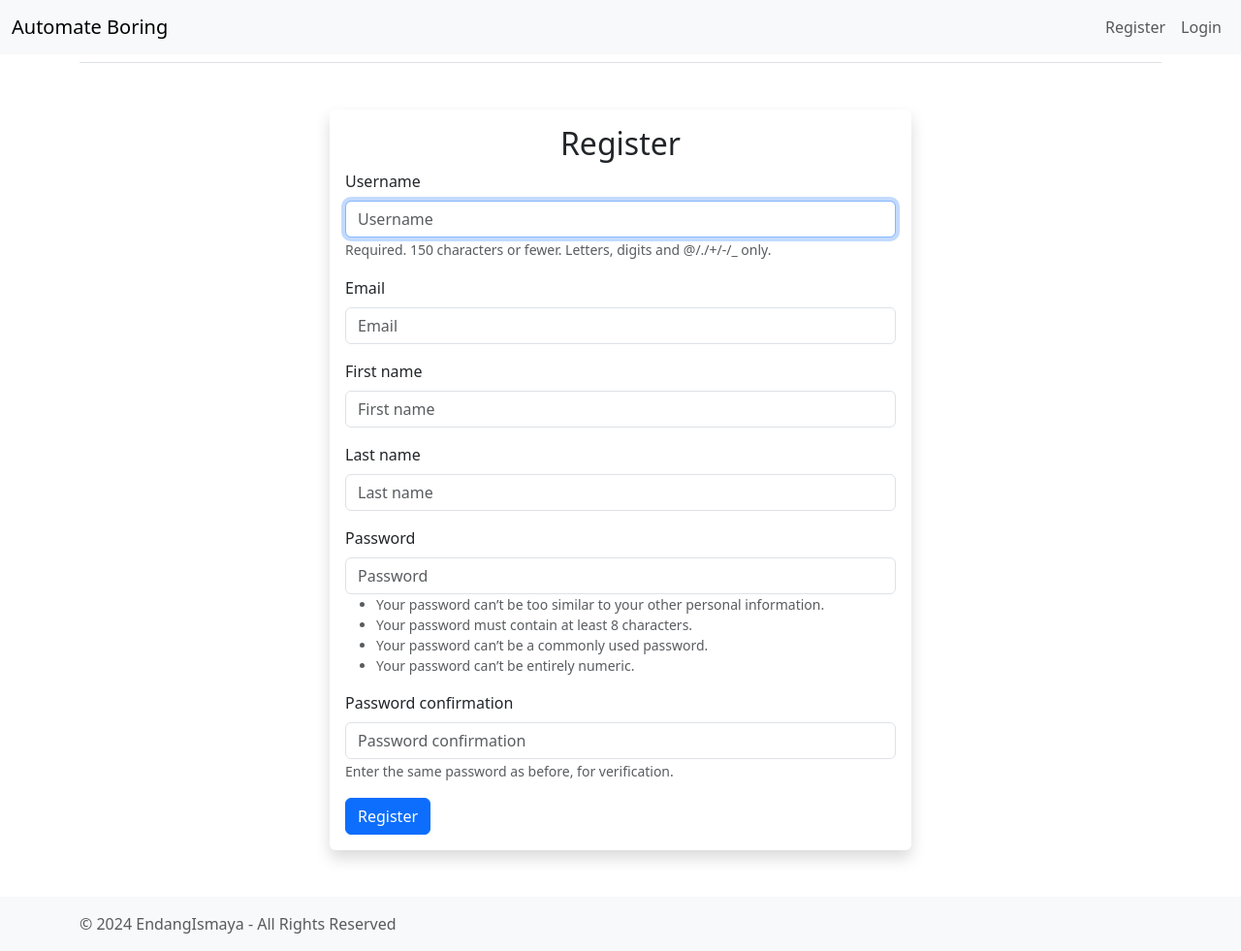
After one commit to endang-ismaya/dj-automate-boring-stuff, a Django app: page /register/ in a window 1280 px wide. The commit adds this page. Shown: the whole page at 97% size. Run offline with Django 5.2, Linux system fonts and the light colour scheme; parts of the project's set-up code (start-up, migrations or seed data) failed here and were passed over; some libraries are stand-ins or nearby versions.

Commit message:
Section 11: Login and Registration completed

```diff
--- /dev/null
+++ b/_prj/forms.py
@@ -0,0 +1,27 @@
+from django import forms
+from django.contrib.auth.forms import UserCreationForm
+from django.contrib.auth.models import User
+
+
+class RegistrationForm(UserCreationForm):
+    email = forms.EmailField(required=True, max_length=100)
+    first_name = forms.CharField(required=True)
+    last_name = forms.CharField(required=True)
+
+    class Meta:
+        model = User
+        fields = (
+            "username",
+            "email",
+            "first_name",
+            "last_name",
+            "password1",
+            "password2",
+        )
+
+
+    def clean_email(self):
+        email = self.cleaned_data.get('email')
+        if User.objects.filter(email__iexact=email).exists():
+            raise forms.ValidationError('This email address is already in use.')
+        return email
--- /dev/null
+++ b/_prj/helper.py
@@ -0,0 +1,5 @@
+def is_post(request):
+    return request.method == "POST"
+
+def is_get(request):
+    return request.method == "GET"
--- a/_prj/settings.py
+++ b/_prj/settings.py
@@ -141,9 +141,9 @@ DEFAULT_AUTO_FIELD = "django.db.models.BigAutoField"
 MEDIA_URL = "/media/"
 MEDIA_ROOT = os.path.join(BASE_DIR, "media")
 
-LOGIN_URL = "accounts:login"
+LOGIN_URL = "login"
 LOGIN_REDIRECT_URL = "index"
-LOGOUT_REDIRECT_URL = "accounts:login"
+LOGOUT_REDIRECT_URL = "login"
 
 
 
--- a/_prj/urls.py
+++ b/_prj/urls.py
@@ -9,6 +9,10 @@ urlpatterns = [
     path("admin/", admin.site.urls),
     path("dataentries/", include("app_dataentries.urls")),
     path("celery-test", views.celery_test, name="celery_test"),
-    path("", views.index, name="index")
+    path("", views.index, name="index"),
+    # Registration & Login urls
+    path('register/', views.register, name='register'),
+    path('login/', views.login, name='login'),
+    path('logout/', views.logout, name='logout'),
 ]
 urlpatterns += static(settings.MEDIA_URL, document_root=settings.MEDIA_ROOT)
--- a/_prj/views.py
+++ b/_prj/views.py
@@ -1,9 +1,11 @@
-import time
-
 from django.contrib import messages
-from django.http import HttpResponse
+from django.contrib.auth import login as auth_login
+from django.contrib.auth import logout as auth_logout
+from django.contrib.auth.forms import AuthenticationForm
 from django.shortcuts import redirect, render
 
+from _prj.forms import RegistrationForm
+from _prj.helper import is_post
 from app_dataentries.tasks import celery_test_task
 
 
@@ -18,3 +20,35 @@ def celery_test(request):
     celery_test_task.delay()
     messages.success(request, "Your Test have been implemented in the background.")
     return redirect("dataentries:index")
+
+
+def login(request):
+    """User Login View"""
+    if is_post(request):
+        form = AuthenticationForm(request, data=request.POST)
+        if form.is_valid():
+            auth_login(request, form.get_user())
+            return redirect('index')  # Redirect to wherever you want
+    else:
+        form = AuthenticationForm()
+    return render(request, 'login.html', {'form': form})
+
+
+def logout(request):
+    auth_logout(request)
+    return redirect('login')  # Redirect to login page after logout
+
+def register(request):
+    """User Registration View"""
+    if is_post(request):
+        form = RegistrationForm(request.POST)
+
+        if form.is_valid():
+            form.save()
+            messages.success(request, "Registration Successful")
+            return redirect("login")
+    else:
+        form = RegistrationForm()
+
+    context= {"form": form}
+    return render(request, "registration.html", context)
--- a/templates/includes/nav.html
+++ b/templates/includes/nav.html
@@ -11,23 +11,17 @@
       <span class="navbar-toggler-icon"></span>
     </button>
     <div class="collapse navbar-collapse" id="navbarSupportedContent">
-      <ul class="navbar-nav me-auto mb-2 mb-lg-0">
+      {% comment %} <ul class="navbar-nav me-auto mb-2 mb-lg-0">
         <li class="nav-item ">
-          <a class="nav-link btn btn-outline-success m-2"
-             aria-current="page"
-             href="{% url 'dataentries:import_data' %}">Import Data</a>
+          <a class="nav-link btn btn-outline-success m-2" aria-current="page" href="{% url 'dataentries:import_data' %}">Import Data</a>
         </li>
         <li class="nav-item ">
-          <a class="nav-link btn btn-outline-success m-2"
-             aria-current="page"
-             href="{% url 'dataentries:export_data' %}">Export Data</a>
+          <a class="nav-link btn btn-outline-success m-2" aria-current="page" href="{% url 'dataentries:export_data' %}">Export Data</a>
         </li>
         <li class="nav-item ">
-          <a class="nav-link btn btn-outline-success m-2"
-             aria-current="page"
-             href="{% url 'celery_test' %}">Celery Test</a>
+          <a class="nav-link btn btn-outline-success m-2" aria-current="page" href="{% url 'celery_test' %}">Celery Test</a>
         </li>
-      </ul>
+      </ul> {% endcomment %}
       <!-- Right Side Of Navbar -->
       <ul class="navbar-nav ms-auto mb-2 mb-md-0">
         <!-- Authentication Links -->
@@ -45,16 +39,16 @@
           </li>
         {% else %}
           <li class="nav-item">
-            <a class="nav-link" href="#">Register</a>
+            <a class="nav-link" href="{% url "register" %}">Register</a>
           </li>
           <li class="nav-item">
-            <a class="nav-link" href="#">Login</a>
+            <a class="nav-link" href="{% url "login" %}">Login</a>
           </li>
         {% endif %}
       </ul>
       <!-- End of account related links -->
       {% if user.is_authenticated %}
-        <form action="" method='post'>
+        <form action="{% url "logout" %}" method='post'>
           {% csrf_token %}
           <button type="submit" class="btn btn-outline-secondary btn-sm">Logout</button>
         </form>
--- /dev/null
+++ b/templates/registration.html
@@ -0,0 +1,14 @@
+{% extends "base.html" %}
+{% load django_bootstrap5 %}
+{% block content %}
+  <div class="container mt-5 p-3 shadow rounded" style="max-width: 600px;">
+    <h2 class="text-center">
+      <i class="fa-solid fa-user-plus"></i> Register
+    </h2>
+    <form action="{% url "register" %}" method="post">
+      {% csrf_token %}
+      {% bootstrap_form form %}
+      {% bootstrap_button button_type="submit" content="Register" %}
+    </form>
+  </div>
+{% endblock content %}
```
Also changed, not shown: app_dataentries/templates/app_dataentries/index.html (+2 -5 lines), templates/login.html (added, +14 -0 lines).
